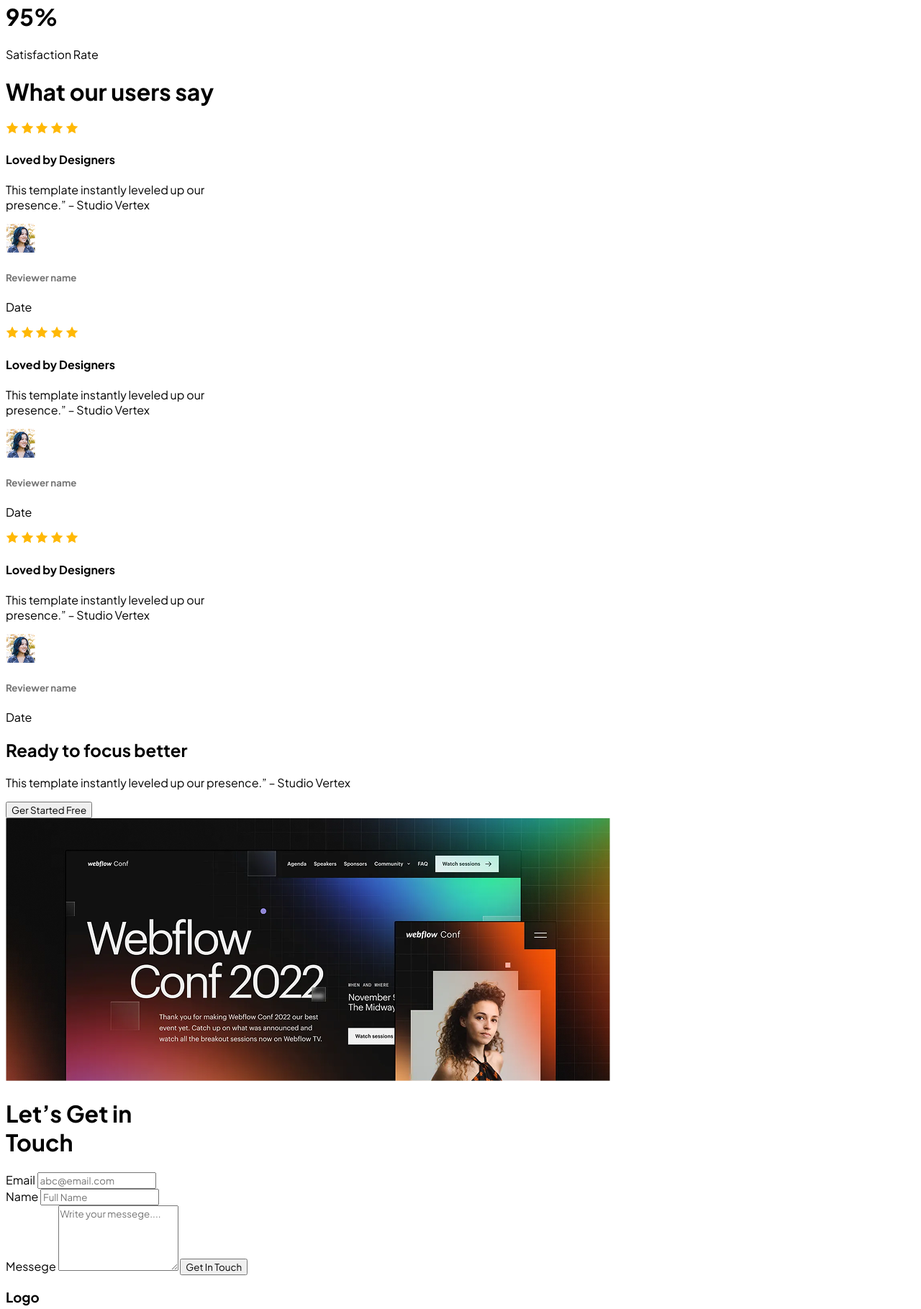
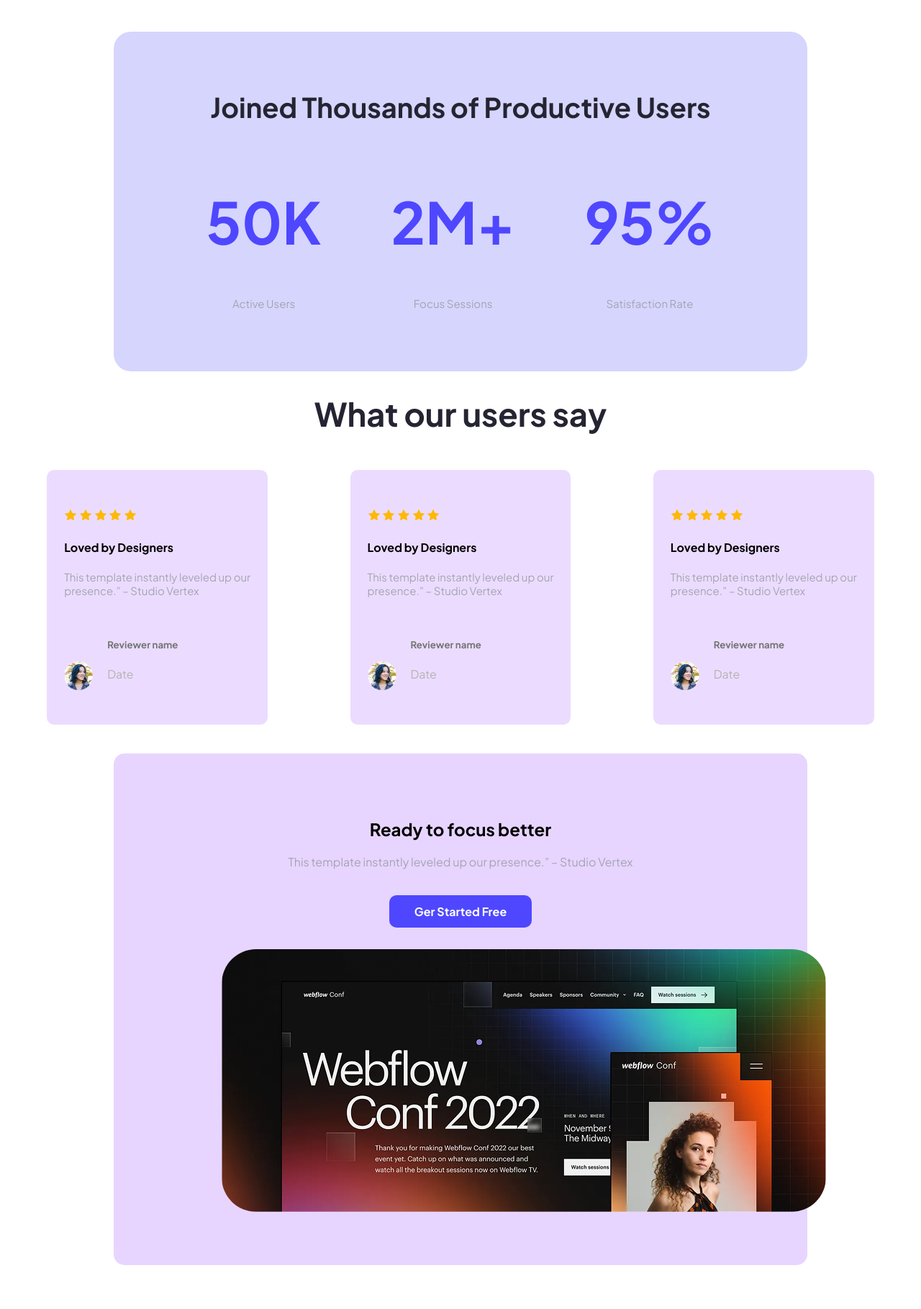
Before and after one commit to TusharImran15/assignment-1, a plain HTML site: page index.html in a window 1280 px wide. Shown: the part 978-2797 px from the top of the page at 72% size. Drawn offline with Linux system fonts and the light colour scheme.

Commit message:
added css all tag

```diff
--- a/index.html
+++ b/index.html
@@ -27,7 +27,7 @@
             <div class="banner-cont">
                 <h3 class="H3-1">See It in Action</h3>
                 <p class="pera-1">Explore the live preview and imagine your <br> brand in this bold new look.</p>
-               <a href=""> <button class="btn-15">Launch Live Preview</button></a>
+                <a href=""> <button class="btn-15">Launch Live Preview</button></a>
             </div>
             <img class="img-1" src="Assets/wc-mini.png" alt="">
         </div>
@@ -56,7 +56,7 @@
     <header id="banner-container-3">
         <div id="banner-3">
             <div class="heading">
-                <h1>What our users say</h1>
+                <h1 class="btrc">What our users say</h1>
             </div>
             <div class="services-card-container">
                 <div class="services-card">
--- a/styles/style.css
+++ b/styles/style.css
@@ -1,3 +1,202 @@
 *{
     font-family: "Plus Jakarta Sans", sans-serif;
 }
+#banner{
+    background-image: url('../Assets/Hero-bg.png');
+}
+.navber{
+    display: flex;
+    justify-content: space-between;
+    margin: 0px 150px;
+    align-items: center;
+}
+.btn-15{
+    background-color: #4E47FF;
+    color: #ffffff;
+    padding: 12px 35px;
+    font-size: 16px;
+    font-weight: bold;
+    border-radius: 10px;
+    border: none;
+}
+.TjR-15{
+    color: #4E47FF;
+    font-size: 35px;
+}
+.H2-1{
+    color: #252432;
+    font-size: 65px;
+    font-weight: bold;
+}
+.H3-1{
+    color: #252432;
+    font-weight: bold;
+    font-size: 42px;
+}
+.H2-2{
+    color: #252432;
+    font-size: 38px;
+    font-weight: bold;
+}
+.banner-btn{
+    text-align: center;
+    padding-bottom: 150px;
+}
+.pera-1{
+    color: #a5a4b4;
+    font-size: 15px;
+    padding-bottom: 20px;
+}
+
+#banner-1{
+    display: flex;
+    justify-content: space-between;
+    margin: 50px 150px;
+    align-items: center;
+}
+.banner-cont{
+    align-items: center;
+}
+.img-1{
+    border-radius: 48px;
+}
+.tjr{
+    color: #4E47FF;
+    font-size: 80px;
+    font-weight: bold;
+}
+.banner-cont-1{
+    text-align: center;
+    background-color: #d6d5fd;
+    padding: 50px 80px;
+    margin: 0px 150px;
+    border-radius: 24px;
+}
+.service{
+    display: flex;
+    justify-content: space-around;
+}
+.heading{
+    color: #252432;
+    font-size: 30px;
+    font-weight: bold;
+    text-align: center;
+}
+.services-card-container{
+    display: flex;
+    justify-content: space-around;
+
+
+}
+.services-card{
+    background-color: #EBDCFF;
+    border-radius: 10px;
+    padding: 24px 24px;
+}
+.img-cont{
+    display: flex;
+    align-items: center;
+    gap: 20px;
+}
+.img-icon{
+    height: 40px;
+    width: 40px;
+    border-radius: 9999px;
+}
+.date{
+    color: #B3B3B3;
+    margin-top: 5px;
+}
+.btrc{
+   color: #252432;
+   font-size: 45px;
+   font-weight: bold;
+   padding-bottom: 20px;
+
+}
+p{
+   color: #a5a4b4;
+   padding-bottom: 20px;
+}
+#banner-4{
+   background-color: #e7d5ff;
+   text-align: center;
+   gap: 20px;
+   margin: 40px 150px;
+   border-radius: 15px;
+
+}
+img{
+   border-radius: 48px;
+   margin-top: 30px;
+
+}
+.heading-content{
+   padding: 70px 150px;
+}
+.heading-content-1{
+   display: flex;
+   justify-content: space-between;
+   margin: 0px 150px;
+   align-items: center;
+   padding-top: 70px;
+   padding-bottom: 70px;
+}
+h1{
+   color: #252432;
+   font-size: 97px;
+   font-weight: bold;
+}
+
+.contact-form label {
+  display: block;
+  margin-bottom: 6px;
+  font-weight: bold;
+}
+
+.contact-form input,
+.contact-form textarea {
+  width: 100%;
+  padding: 10px;
+  margin-bottom: 15px;
+  border-radius: 6px;
+  border: 1px solid #B3B3B3;
+  font-size: 14px;
+}
+
+.contact-form button {
+  background-color: #007bff;
+  color: white;
+  border: none;
+  padding: 12px;
+  width: 100%;
+  border-radius: 6px;
+  font-size: 16px;
+  cursor: pointer;
+}
+
+.contact-form button:hover {
+  background-color: #0056b3;
+}
+h3{
+   color: #007bff;
+   font-size: 100px;
+   font-weight: 600;
+   margin-bottom: 10px;
+}
+
+.div{
+   list-style: none;
+   padding: 0;
+   display: flex;
+   justify-content: center;
+   gap: 30px;
+}
+.div li a{
+   text-decoration: none;
+   color: #B3B3B3;
+}
+.content-heading{
+   background-color: #f6eeff;
+   text-align: center;
+}
```
